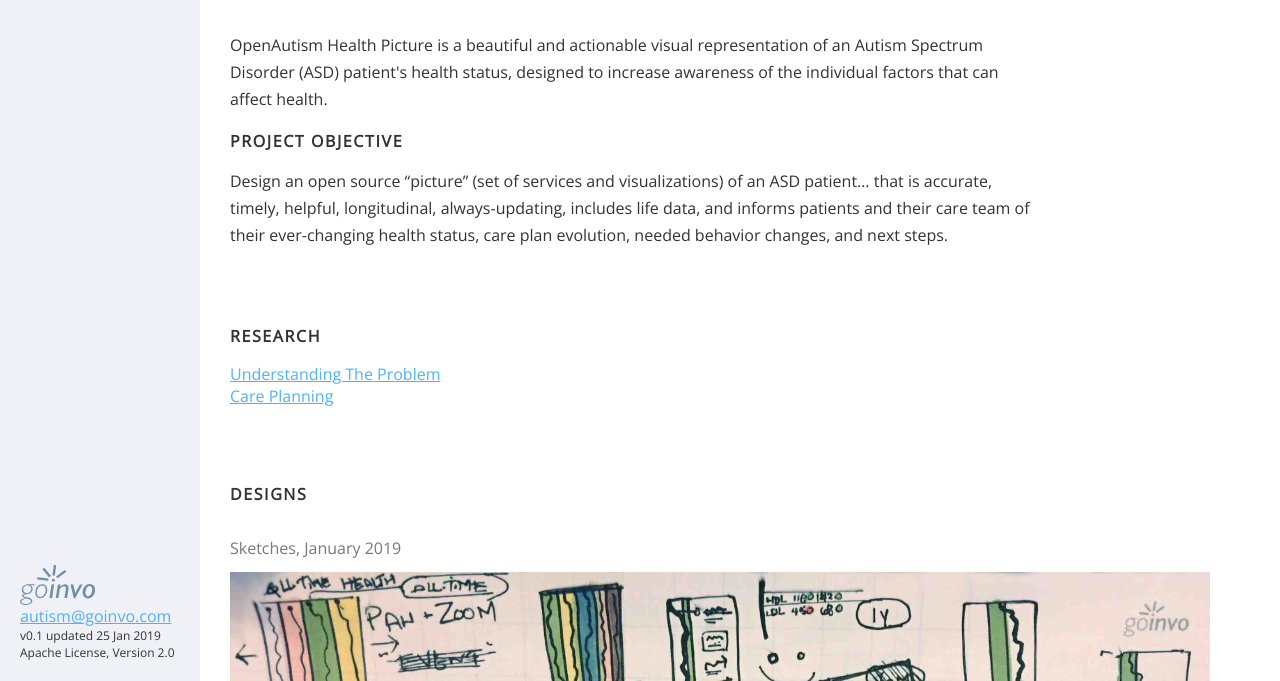
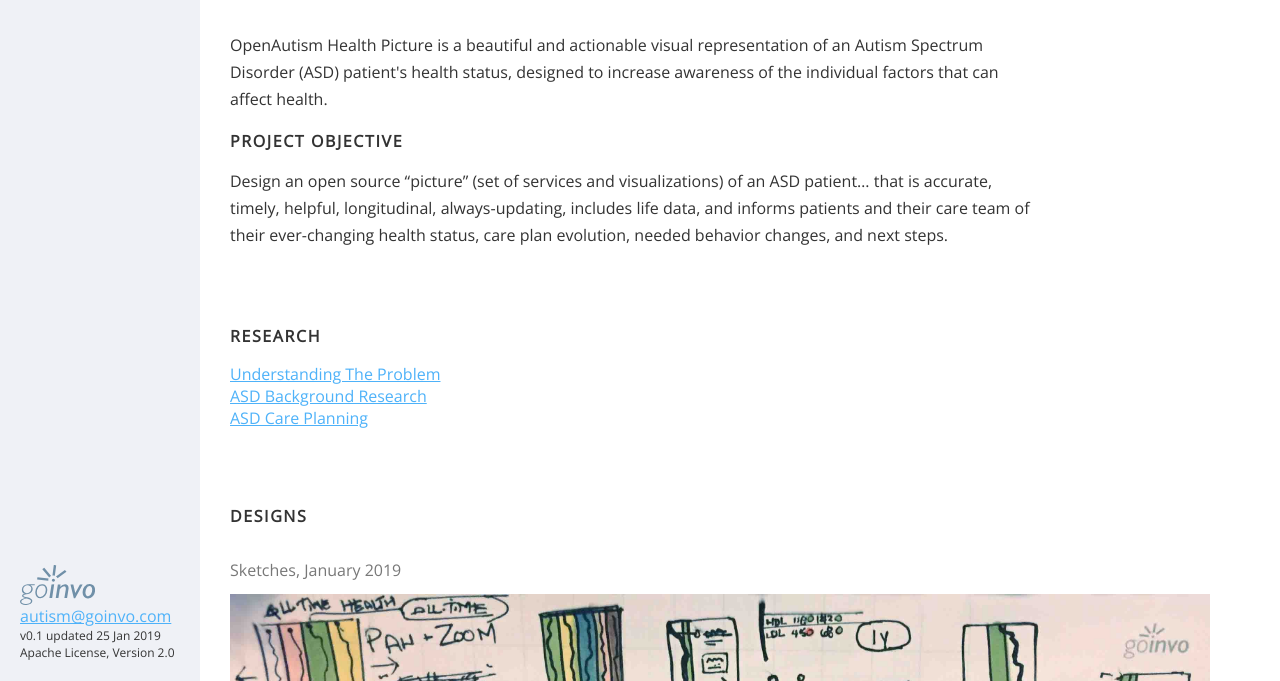
Before and after one commit to openAutism/openautism.github.io, a website: page index.html in a window 1280 px wide. Shown: the part 119-800 px from the top of the page. Drawn offline with nearby package versions, Linux system fonts and the light colour scheme.

Commit message:
Update index.html

```diff
--- a/index.html
+++ b/index.html
@@ -41,8 +41,9 @@
   <div class="container" id="research">
     <h3>Research</h3>
     <dl>
-      <dt><a href="./downloads/AutismDashboard.pdf">Understanding The Problem</a></dt>
-      <dt><a href="./downloads/AutismCarePlans.pdf">Care Planning</a></dt>
+      <dt><a href="https://docs.google.com/document/d/1VdFiAsWvraeG0b711ECnPYrNIa6o4oX4gkTnEzYVbqE/edit?pli=1#" target="_blank">Understanding The Problem</a></dt>
+      <dt><a href="https://docs.google.com/document/d/1pJXvpMDV82fUdBm1i_Iu_1Rm4CtkJ3yJ3c-PLtn7SMw/edit?pli=1#heading=h.3z0588nxjh8e" target="_blank">ASD Background Research</a></dt>
+      <dt><a href="https://docs.google.com/document/d/1Bdyas2bOn17uXPcCz7YBdhnmK8C0yzuhQSD8YmcpbY0/edit?pli=1" target="_blank">ASD Care Planning</a></dt>
     </dl>
   </div>
 
```
